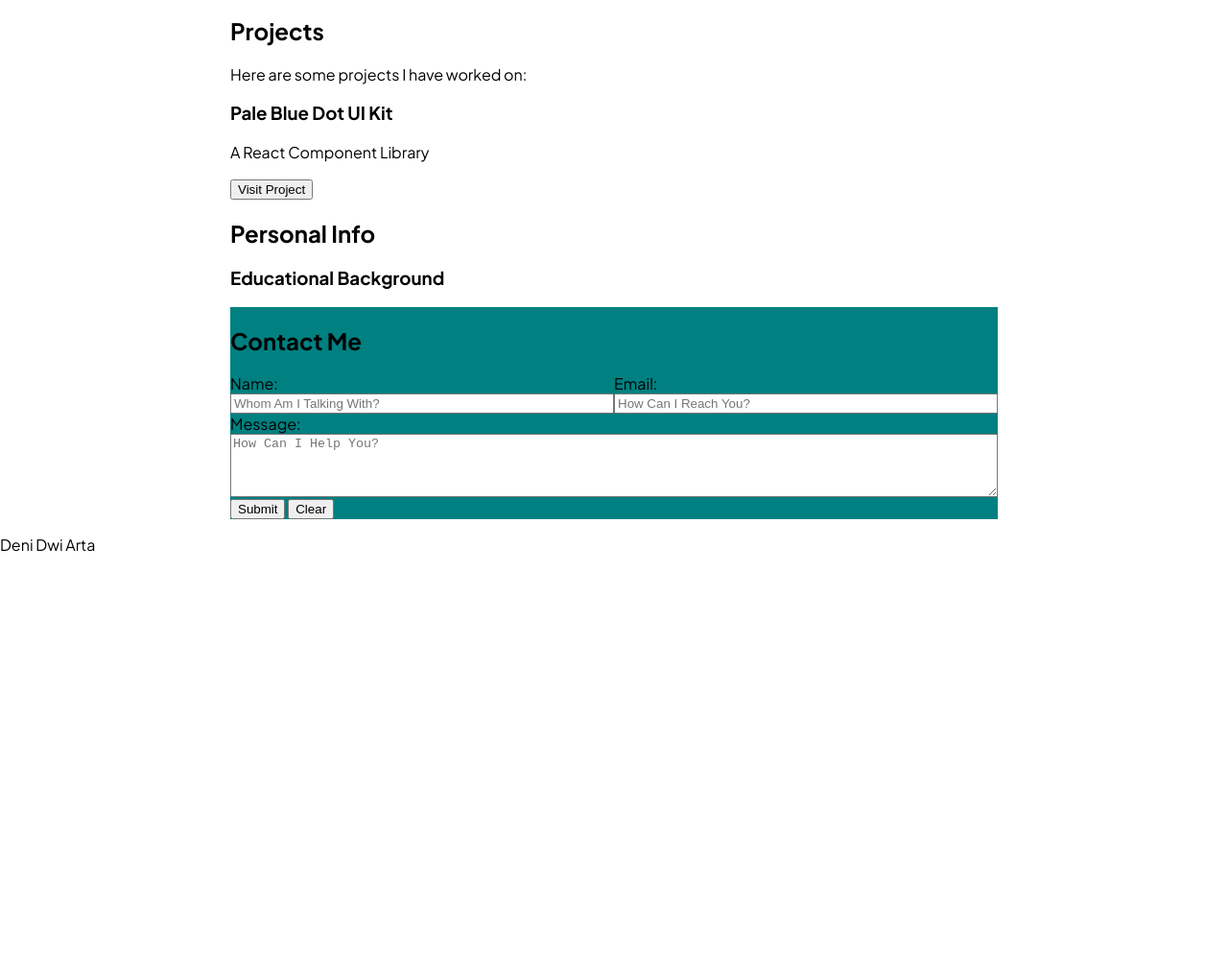
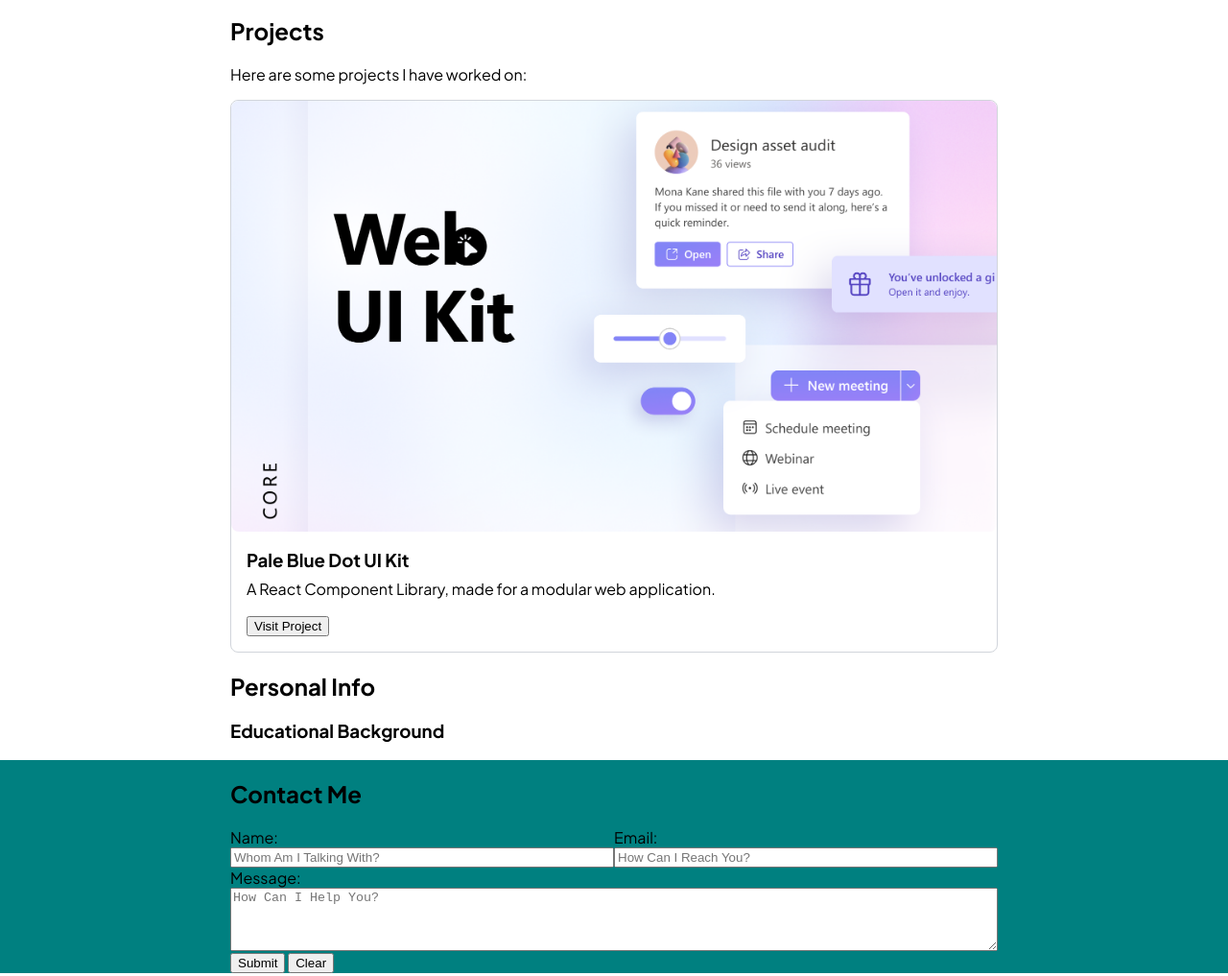
Before and after one commit to Revou-FSSE-Oct25/milestone-1-denidarta, a plain HTML site: page index.html in a window 1280 px wide. Shown: the part 1089-2106 px from the top of the page at 96% size. Before the commit the page ends 1683 px from the top, so only its background shows below. Drawn offline with Linux system fonts and the light colour scheme.

Commit message:
Code reformating

```diff
--- a/index.html
+++ b/index.html
@@ -4,39 +4,56 @@
         <meta charset="UTF-8" />
         <meta name="viewport" content="width=device-width, initial-scale=1.0" />
         <title>Software Developer Portfolio</title>
+
+        <!-- Styles -->
         <link rel="stylesheet" href="style.css" />
+
+        <!-- Font preconnects and import -->
         <link rel="preconnect" href="https://fonts.googleapis.com" />
         <link rel="preconnect" href="https://fonts.gstatic.com" crossorigin />
         <link
             href="https://fonts.googleapis.com/css2?family=Plus+Jakarta+Sans:wght@400;500;600;700&display=swap"
             rel="stylesheet" />
     </head>
+
     <body>
         <nav>
             <ul id="nav-list">
-                <a href="#section-home"><li>Welcome</li></a>
-                <a href="#section-work-experience"><li>Work Experience</li></a>
-                <a href="#section-projects"><li>Projects</li></a>
-                <a href="#section-about-me"><li>Personal Background</li></a>
-                <a href="#section-contact-me"><li>Contact Me</li></a>
+                <a href="#section-home">
+                    <li>Welcome</li>
+                </a>
+                <a href="#section-work-experience">
+                    <li>Work Experience</li>
+                </a>
+                <a href="#section-projects">
+                    <li>Projects</li>
+                </a>
+                <a href="#section-about-me">
+                    <li>Personal Background</li>
+                </a>
+                <a href="#section-contact-me">
+                    <li>Contact Me</li>
+                </a>
             </ul>
-            <a href="assets/cv-deni-dwi-arta.pdf"
-                ><button id="download-cv-button">Download My CV</button></a
-            >
         </nav>
+
         <main>
+            <!-- HOME -->
             <section id="section-home">
                 <div id="social-block"></div>
+
                 <div id="hero-block">
                     <h1 id="hero-title">
                         From Product Vision to Code Precision
                     </h1>
+
                     <h4
                         id="hero-subtitle"
                         style="font-size: 23px; font-weight: 600">
                         Building What I Once Only Designed
                     </h4>
                 </div>
+
                 <h3 id="about-me-title">About Me</h3>
                 <p id="about-me-description">
                     By day, I’ve been the architect behind products—shaping
@@ -49,9 +66,14 @@
                     for a developer’s keyboard—building not just the “what” but
                     the “how,” one semicolon at a time.
                 </p>
+                <a href="assets/cv-deni-dwi-arta.pdf">
+                    <button id="download-cv-button">Download My CV</button>
+                </a>
+
                 <div id="skillset-block"></div>
             </section>
 
+            <!-- WORK EXPERIENCE -->
             <section id="section-work-experience">
                 <h2 id="work-expereince-title">Work Experience</h2>
                 <ul class="work-experience-stack">
@@ -64,12 +86,15 @@
                                 width="40px"
                                 height="40px" />
                         </figure>
+
                         <div class="li-body">
                             <p class="company-name">SHAFIQ</p>
                             <p class="job-position">Product Owner</p>
                         </div>
+
                         <p class="work-date">May 2022 - Present</p>
                     </li>
+
                     <li class="work-experience-item">
                         <figure class="company-logo">
                             <img
@@ -79,12 +104,15 @@
                                 width="40px"
                                 height="40px" />
                         </figure>
+
                         <div class="li-body">
                             <p class="company-name">Fanattics Technology</p>
                             <p class="job-position">Product Designer</p>
                         </div>
+
                         <p class="work-date">May 2022 - Present</p>
                     </li>
+
                     <li class="work-experience-item">
                         <figure class="company-logo">
                             <img
@@ -94,12 +122,15 @@
                                 width="40px"
                                 height="40px" />
                         </figure>
+
                         <div class="li-body">
                             <p class="company-name">Purwadhika</p>
                             <p class="job-position">UI/UX Design Instructor</p>
                         </div>
+
                         <p class="work-date">May 2022 - Present</p>
                     </li>
+
                     <li class="work-experience-item">
                         <figure class="company-logo">
                             <img
@@ -109,38 +140,55 @@
                                 width="40px"
                                 height="40px" />
                         </figure>
+
                         <div class="li-body">
                             <p class="company-name">Transcosmos Inc.</p>
                             <p class="job-position">Design Ops</p>
                         </div>
+
                         <p class="work-date">May 2022 - Present</p>
                     </li>
                 </ul>
             </section>
 
+            <!-- PROJECTS -->
             <section id="section-projects">
                 <h2>Projects</h2>
                 <p>Here are some projects I have worked on:</p>
-                <div class="container-project">
+
+                <div class="project-card">
+                    <figure id="project-thumbnail">
+                        <img
+                            src="./assets/images/project cover.png"
+                            alt="Project Thumbnail" />
+                    </figure>
+
                     <h3>Pale Blue Dot UI Kit</h3>
-                    <p>A React Component Library</p>
+                    <p>
+                        A React Component Library, made for a modular web
+                        application.
+                    </p>
+
                     <a
                         href="https://62aad36e2d62f857d675c503-eyadiccjag.chromatic.com/"
-                        target="_blank"
-                        ><button>Visit Project</button></a
-                    >
+                        target="_blank">
+                        <button>Visit Project</button>
+                    </a>
                 </div>
             </section>
 
+            <!-- ABOUT -->
             <section id="section-about-me">
                 <h2>Personal Info</h2>
                 <h3>Educational Background</h3>
             </section>
 
+            <!-- CONTACT -->
             <section id="section-contact-me">
                 <div id="form-container">
                     <form id="contact-form">
                         <h2>Contact Me</h2>
+
                         <div id="form-header">
                             <div id="form-name">
                                 <label for="name">Name:</label>
@@ -151,6 +199,7 @@
                                     placeholder="Whom Am I Talking With?"
                                     required />
                             </div>
+
                             <div id="form-email">
                                 <label for="email">Email:</label>
                                 <input
@@ -161,6 +210,7 @@
                                     required />
                             </div>
                         </div>
+
                         <div id="form-message">
                             <label for="message">Message:</label>
                             <textarea
@@ -171,6 +221,7 @@
                                 cols="50"
                                 required></textarea>
                         </div>
+
                         <input type="submit" value="Submit" />
                         <input type="reset" value="Clear" />
                     </form>
--- a/style.css
+++ b/style.css
@@ -8,6 +8,7 @@
     --nav-height: 64px;
 }
 
+/* ---------- Layouting ---------- */
 section {
     width: 100%;
     max-width: 800px;
@@ -34,6 +35,7 @@ h1 {
 ul {
     padding-left: 0;
 }
+
 li {
     list-style: none;
 }
@@ -52,9 +54,7 @@ nav {
     flex-direction: row;
     justify-content: space-between;
     align-items: center;
-    padding: 16px;
-    padding-right: 32px;
-    padding-left: 32px;
+    padding: 16px 32px;
     box-sizing: border-box;
     width: 100%;
 }
@@ -80,9 +80,10 @@ nav {
 #mockup {
     width: 40px;
     height: 40px;
-    background-color: #4caf50;
+    background-color: var(--primary-color);
 }
 
+/* ---------- Hero / Home Section ---------- */
 #hero-block {
     margin-bottom: 16px;
     color: white;
@@ -97,12 +98,14 @@ nav {
     margin: 0;
 }
 
+/* ---------- Work Experience ---------- */
 .work-experience-stack {
     display: flex;
     flex-direction: column;
     width: 100%;
     gap: 16px;
 }
+
 .work-experience-item {
     display: flex;
     flex-direction: row;
@@ -133,6 +136,19 @@ nav {
     margin-top: 0;
 }
 
+.company-logo {
+    width: fit-content;
+    height: fit-content;
+    display: flex;
+    padding: 8px;
+    align-items: center;
+    justify-content: center;
+    margin: 0;
+    border: black 1px solid;
+    border-radius: 8px;
+}
+
+/* ---------- Section: Home (full-bleed hero) ---------- */
 #section-home {
     height: 90vh;
     width: 100vw;
@@ -160,22 +176,78 @@ nav {
     color: white;
 }
 
+#download-cv-button {
+    background-color: orange;
+    height: 32px;
+    font-size: 2 rem;
+}
+
+/* ---------- Projects / Cards ---------- */
+.project-card {
+    display: flex;
+    flex-direction: column;
+    align-items: stretch;
+    width: 100%;
+    border-width: 1px;
+    border-style: solid;
+    border-color: #d1d5db;
+    border-radius: 8px;
+    padding: 0;
+    box-sizing: border-box;
+}
+
+#project-thumbnail {
+    display: block;
+    width: 100%;
+    height: 0;
+    padding-top: 56.25%;
+    position: relative;
+    overflow: hidden;
+    border-radius: 8px;
+    margin: 0;
+}
+
+#project-thumbnail img {
+    position: absolute;
+    inset: 0;
+    width: 100%;
+    height: 100%;
+    object-fit: cover;
+    object-position: center;
+    display: block;
+}
+
+.project-card h3 {
+    width: auto;
+    margin-left: 16px;
+    margin-bottom: 4px;
+}
+
+.project-card p {
+    width: auto;
+    margin-left: 16px;
+    margin-top: 4px;
+}
+
+.project-card a {
+    width: auto;
+    padding-left: 16px;
+    padding-bottom: 16px;
+}
+
+/* ---------- Contact me Section ---------- */
+
 #section-contact-me {
     background-color: teal;
+    max-width: 100vw !important;
+    width: 100vw !important;
+    display: flex;
+    flex-direction: column;
+    align-items: center;
 }
 
-#form-name {
-    display: flex;
-    flex-direction: column;
-    width: 100%;
-}
-
-#form-email {
-    display: flex;
-    flex-direction: column;
-    width: 100%;
-}
-
+#form-name,
+#form-email,
 #form-message {
     display: flex;
     flex-direction: column;
@@ -188,14 +260,7 @@ nav {
     width: 100%;
 }
 
-.company-logo {
-    width: fit-content;
-    height: fit-content;
-    display: flex;
-    padding: 8px;
-    align-items: center;
-    justify-content: center;
-    margin: 0;
-    border: black 1px solid;
-    border-radius: 8px;
+#form-container {
+    width: 100%;
+    max-width: 800px;
 }
```
Also changed, not shown: assets/images/project cover.png (added).
